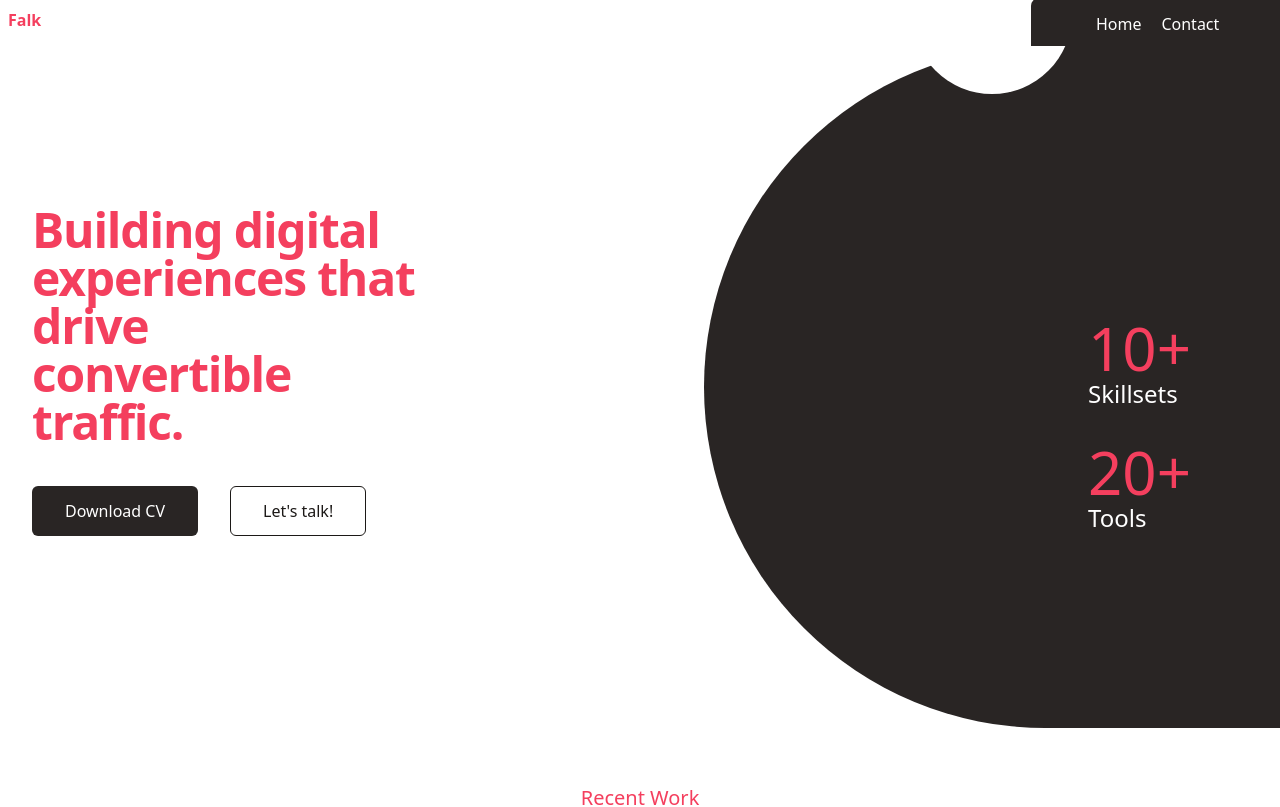
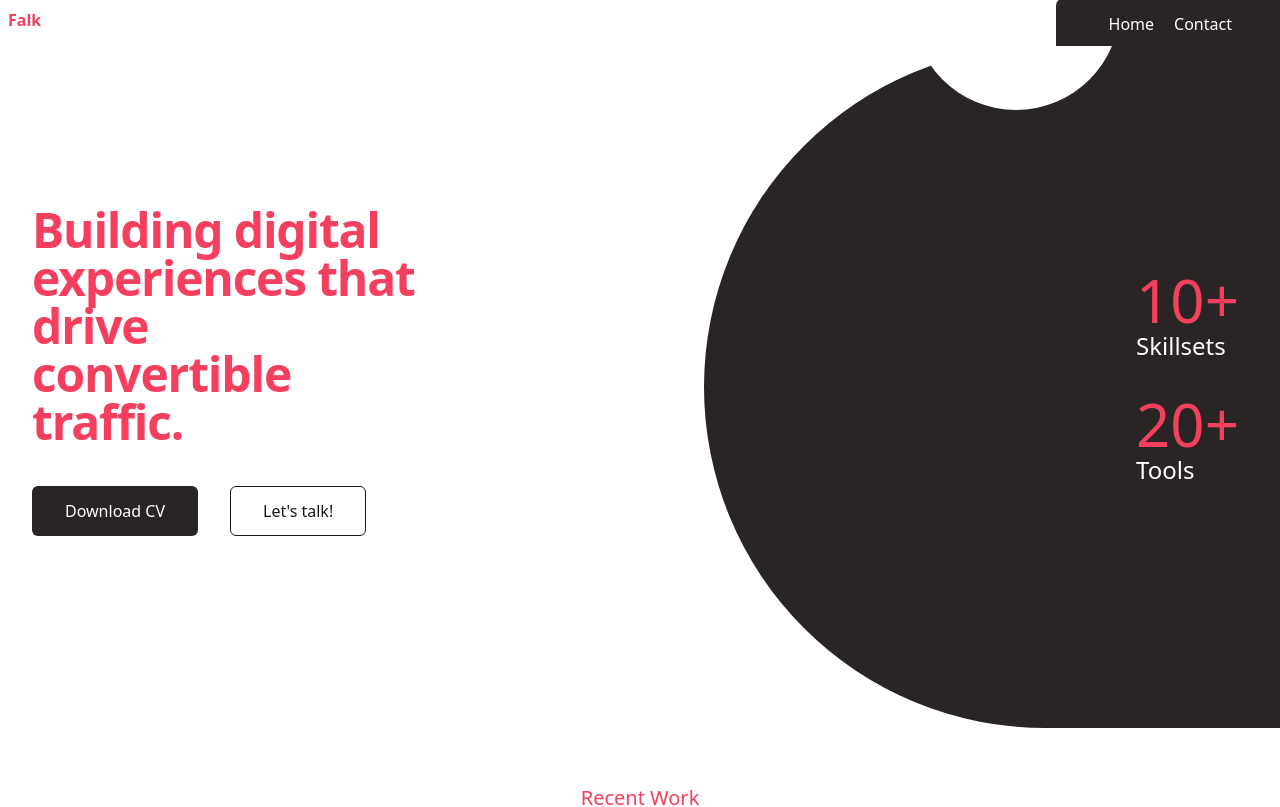
Before and after one commit to Shubhras/portfolio-react, a React (Create React App) app: page / in a window 1280 px wide. Shown: the top 807 px of the page. Built offline with nearby package versions, Linux system fonts and the light colour scheme.

Commit message:
working design

```diff
--- a/src/components/Header/Menu.js
+++ b/src/components/Header/Menu.js
@@ -10,7 +10,7 @@ const Menu = () => {
         <h1>Falk</h1>
       </div>
 
-<div className="flex text-white bg-stone-800 w-1/5 -mt-2.5 -mr-3 -mb-3 rounded-ss-lg justify-center p-3.5	">
+<div className="flex text-white bg-stone-800 w-[18%] -mt-2.5 -mr-3 -mb-3 rounded-ss-lg justify-center p-3.5	">
       <div className="mr-5">
       <NavLink
       to="/"
--- a/src/pages/Home/Banner.js
+++ b/src/pages/Home/Banner.js
@@ -22,71 +22,22 @@ const Banner = () => {
                 className="pointer-events-none lg:absolute lg:inset-y-0 lg:mx-auto lg:w-full lg:max-w-7xl"
               >
                 <div className="absolute transform sm:left-1/2 sm:top-0 sm:translate-x-8 lg:left-1/2 lg:top-1/2 lg:-translate-y-1/2 lg:translate-x-8 bg-stone-800 text-white w-full h-full rounded-l-[350px]">
-                 <div className="text-black bg-white w-40 rounded-full h-40 ml-52 -mt-28">
-
+                 <div className="text-black bg-white w-52 rounded-full h-52 ml-52 -mt-36">
+                 1
                  </div>
-
-
-                  <div className="flex items-center space-x-6 lg:space-x-8 p-56 ml-40">
+                      <div className="p-40 ml-40">
                     <div className="grid flex-shrink-0 grid-cols-1 gap-y-6 lg:gap-y-8 ">
                       <div className="">
-                        {/* <img
-                          src="https://tailwindui.com/img/ecommerce-images/home-page-03-hero-image-tile-01.jpg"
-                          alt=""
-                          className="h-full w-full object-cover object-center"
-                        /> */}
-                        <h1 className="text-6xl text-rose-500">10+</h1>
-                        <h3 className="text-2xl">Skillsets</h3>
+                        <h1 className="text-6xl text-rose-500 ml-28">10+</h1>
+                        <h3 className="text-2xl ml-28">Skillsets</h3>
                       </div>
                       <div className="">
-                        {/* <img
-                          src="https://tailwindui.com/img/ecommerce-images/home-page-03-hero-image-tile-02.jpg"
-                          alt=""
-                          className="h-full w-full object-cover object-center"
-                        /> */}
-                        <h1 className="text-6xl text-rose-500">20+</h1>
-                        <h3 className="text-2xl">Tools</h3>
+                        <h1 className="text-6xl text-rose-500 ml-28">20+</h1>
+                        <h3 className="text-2xl ml-28">Tools</h3>
                       </div>
                     </div>
-                    {/* <div className="grid flex-shrink-0 grid-cols-1 gap-y-6 lg:gap-y-8">
-                      <div className="h-64 w-44 overflow-hidden rounded-lg">
-                        <img
-                          src="https://tailwindui.com/img/ecommerce-images/home-page-03-hero-image-tile-03.jpg"
-                          alt=""
-                          className="h-full w-full object-cover object-center"
-                        />
-                      </div>
-                      <div className="h-64 w-44 overflow-hidden rounded-lg">
-                        <img
-                          src="https://tailwindui.com/img/ecommerce-images/home-page-03-hero-image-tile-04.jpg"
-                          alt=""
-                          className="h-full w-full object-cover object-center"
-                        />
-                      </div>
-                      <div className="h-64 w-44 overflow-hidden rounded-lg">
-                        <img
-                          src="https://tailwindui.com/img/ecommerce-images/home-page-03-hero-image-tile-05.jpg"
-                          alt=""
-                          className="h-full w-full object-cover object-center"
-                        />
-                      </div>
-                    </div>
-                    <div className="grid flex-shrink-0 grid-cols-1 gap-y-6 lg:gap-y-8">
-                      <div className="h-64 w-44 overflow-hidden rounded-lg">
-                        <img
-                          src="https://tailwindui.com/img/ecommerce-images/home-page-03-hero-image-tile-06.jpg"
-                          alt=""
-                          className="h-full w-full object-cover object-center"
-                        />
-                      </div>
-                      <div className="h-64 w-44 overflow-hidden rounded-lg">
-                        <img
-                          src="https://tailwindui.com/img/ecommerce-images/home-page-03-hero-image-tile-07.jpg"
-                          alt=""
-                          className="h-full w-full object-cover object-center"
-                        />
-                      </div>
-                    </div> */}
+                    <div className="text-black bg-rose-500 w-20 rounded-full h-20 ml-72 mt-48">
+                 </div>
                   </div>
                 </div>
               </div>
```
